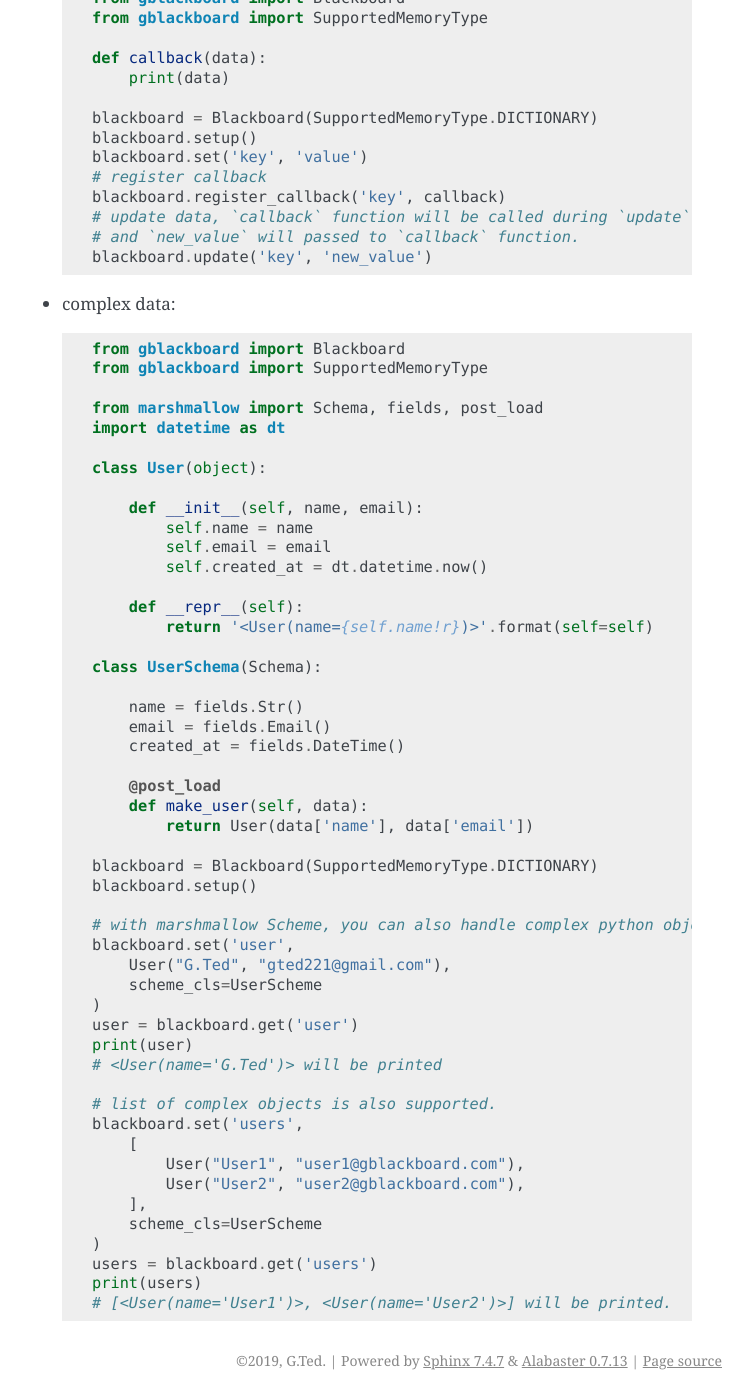
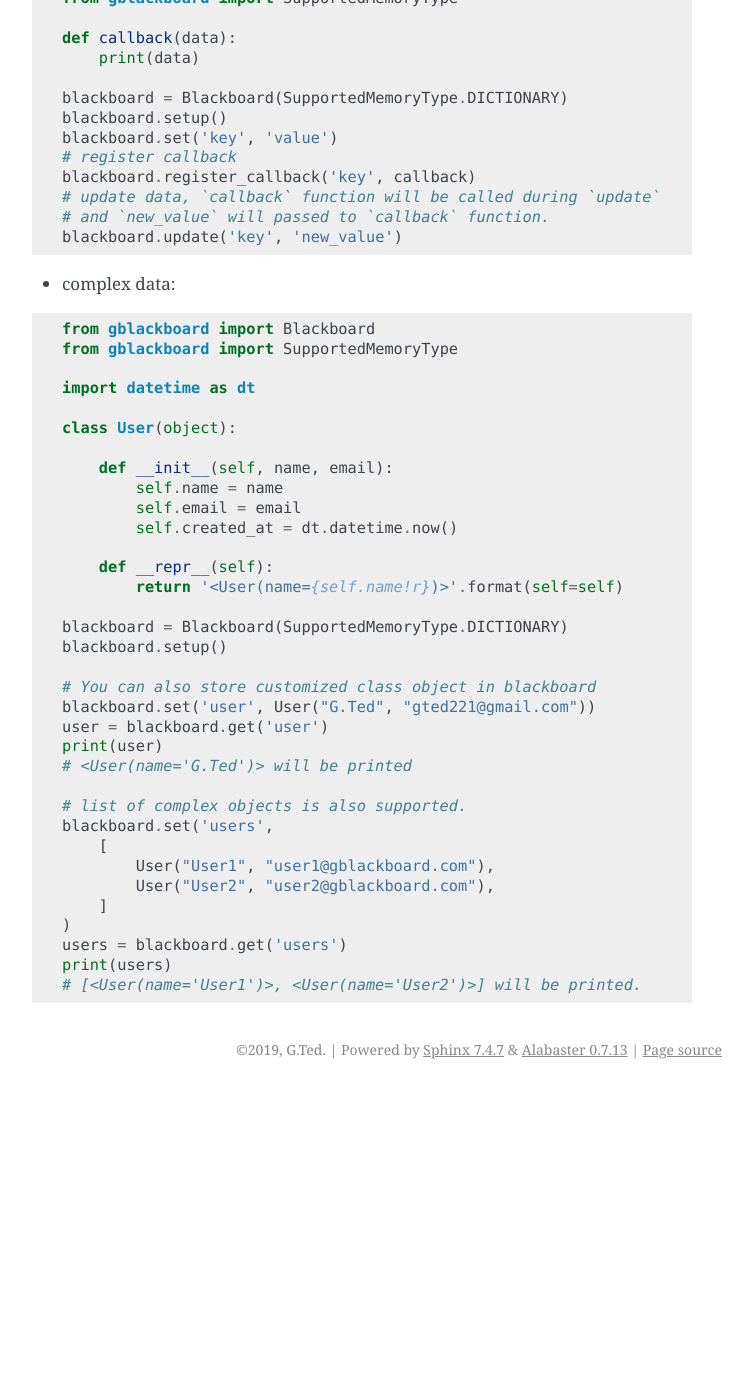
Before and after one commit to GTedHa/gblackboard, a Sphinx documentation site: the page built from docs/usage.rst, in a window 1280 px wide and 1400 px high, scrolled down 652 px. Shown: the whole window, without its empty margins (388-1141 px from the left). Built offline with Sphinx 7.4.7, drawn with Linux system fonts in a browser that asks for light colours; after the commit the page ends 1741 px from its top, so only the background shows below that; some of the changed text lies outside the part shown.

Commit message:
Update documents

```diff
--- a/docs/usage.rst
+++ b/docs/usage.rst
@@ -5,6 +5,8 @@ Usage
 To use gblackboard in a project:
 
 - basic usage::
+
+.. code-block:: python
 
     from gblackboard import Blackboard
     from gblackboard import SupportedMemoryType
@@ -14,7 +16,6 @@ To use gblackboard in a project:
     blackboard.setup()
     # set a key-value data; `set` method should be called only once for a key.
     # it's a kind of initialization.
-    # supported data-type: int, int[], float, float[], str, str[], dict, dict[]
     blackboard.set('key', 'value')
     # retrieve data with key
     value = blackboard.get('key')
@@ -26,7 +27,10 @@ To use gblackboard in a project:
     # clear all data in blackboard
     blackboard.clear()
 
+
 - observer::
+
+.. code-block:: python
 
     from gblackboard import Blackboard
     from gblackboard import SupportedMemoryType
@@ -43,12 +47,14 @@ To use gblackboard in a project:
     # and `new_value` will passed to `callback` function.
     blackboard.update('key', 'new_value')
 
+
 - complex data::
+
+.. code-block:: python
 
     from gblackboard import Blackboard
     from gblackboard import SupportedMemoryType
 
-    from marshmallow import Schema, fields, post_load
     import datetime as dt
 
     class User(object):
@@ -61,24 +67,11 @@ To use gblackboard in a project:
         def __repr__(self):
             return '<User(name={self.name!r})>'.format(self=self)
 
-    class UserSchema(Schema):
-
-        name = fields.Str()
-        email = fields.Email()
-        created_at = fields.DateTime()
-
-        @post_load
-        def make_user(self, data):
-            return User(data['name'], data['email'])
-
     blackboard = Blackboard(SupportedMemoryType.DICTIONARY)
     blackboard.setup()
 
-    # with marshmallow Scheme, you can also handle complex python objects.
-    blackboard.set('user',
-        User("G.Ted", "gted221@gmail.com"),
-        scheme_cls=UserScheme
-    )
+    # You can also store customized class object in blackboard
+    blackboard.set('user', User("G.Ted", "gted221@gmail.com"))
     user = blackboard.get('user')
     print(user)
     # <User(name='G.Ted')> will be printed
@@ -88,8 +81,7 @@ To use gblackboard in a project:
         [
             User("User1", "user1@gblackboard.com"),
             User("User2", "user2@gblackboard.com"),
-        ],
-        scheme_cls=UserScheme
+        ]
     )
     users = blackboard.get('users')
     print(users)
```
Also changed, not shown: README.rst (+12 -20 lines).
